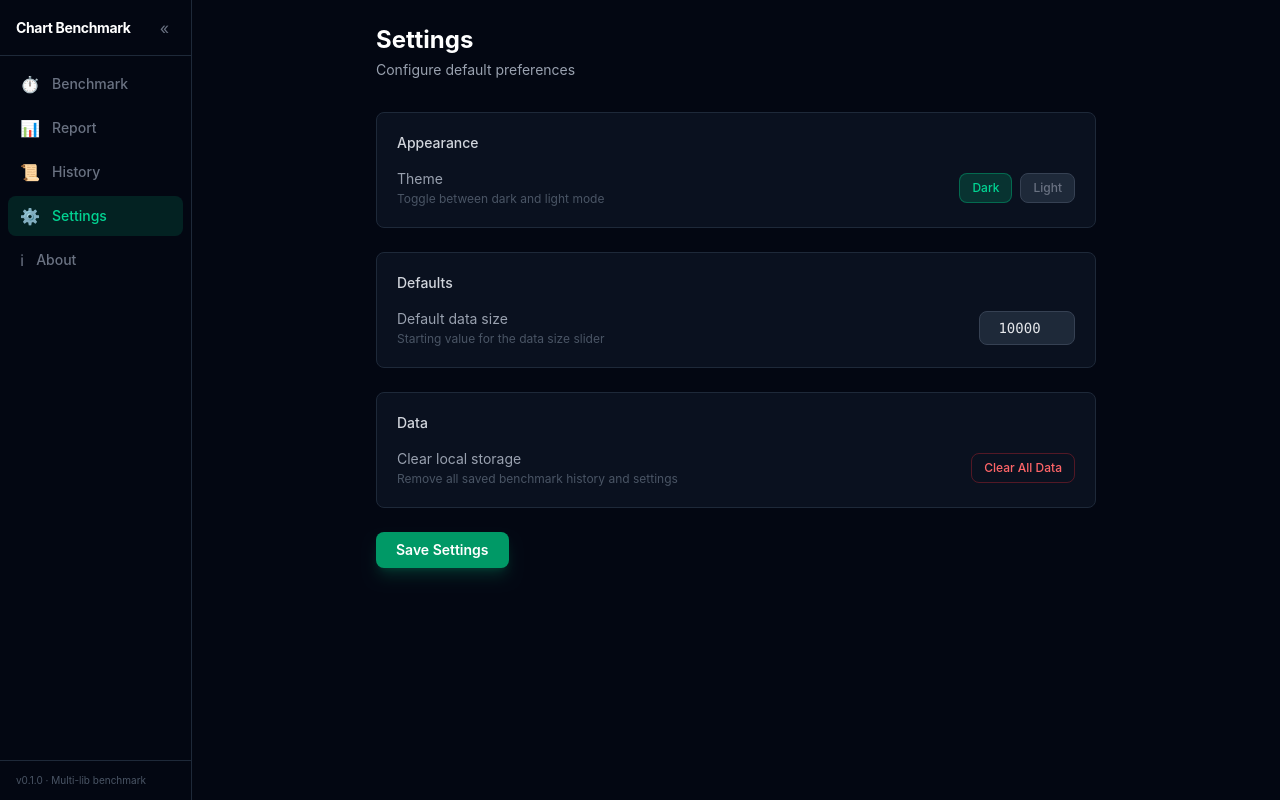
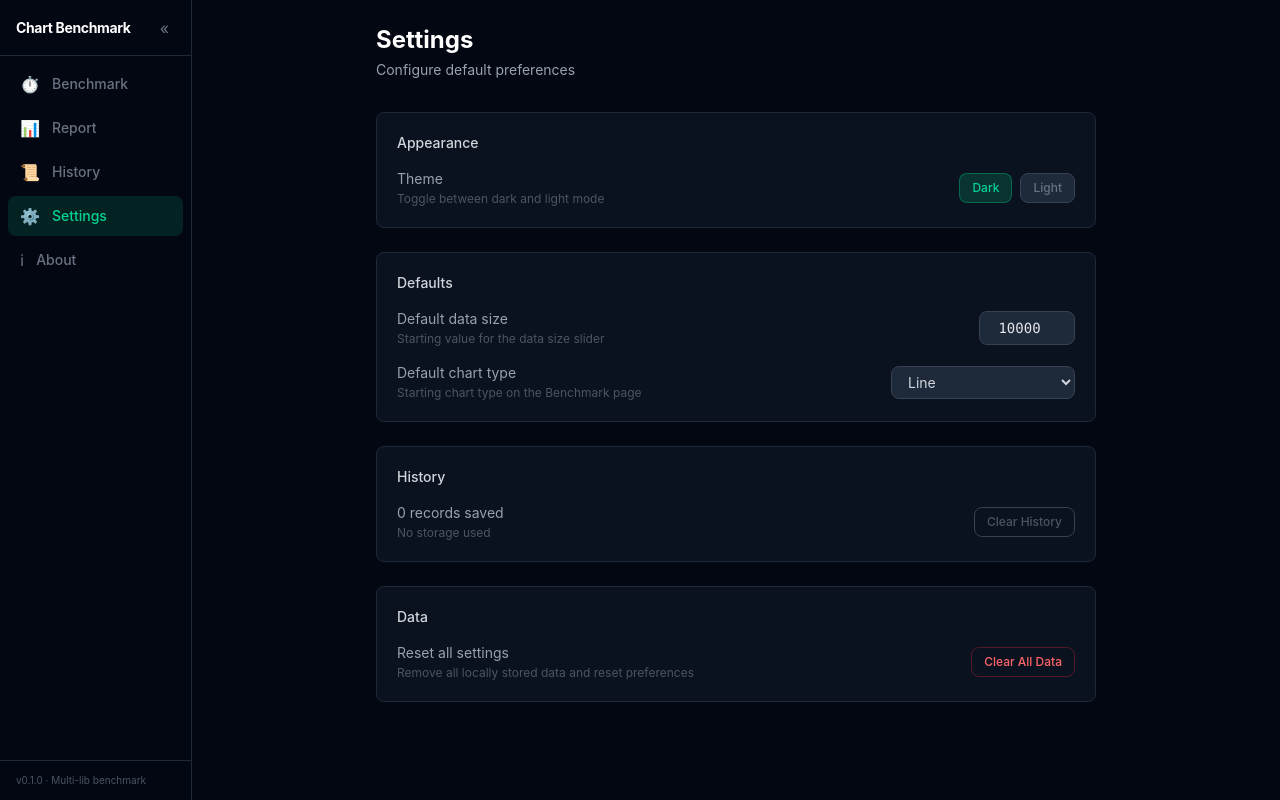
Before and after one commit to jackism336434/chart-benchmark, a React (Vite) app: page /settings in a window 1280 px wide. Built offline with nearby package versions, Linux system fonts and the light colour scheme.

Commit message:
feat: rewrite Settings page with auto-save, chart type default, history stats

```diff
--- a/src/pages/SettingsPage.tsx
+++ b/src/pages/SettingsPage.tsx
@@ -1,46 +1,53 @@
-import { useState, useEffect } from 'react'
+import { useState } from 'react'
+import { loadTheme, saveTheme, loadDefaultSize, saveDefaultSize, loadDefaultChartType, saveDefaultChartType, getHistoryStats, STORAGE_KEYS, DEFAULT_SIZE } from '../utils/defaults'
+import type { ChartType } from '../components/charts/types'
 
-const THEME_KEY = 'chart-benchmark-theme'
-const DEFAULT_SIZE_KEY = 'chart-benchmark-default-size'
-const HISTORY_KEY = 'chart-benchmark-history'
-
-function loadTheme(): 'dark' | 'light' {
-  try {
-    return (localStorage.getItem(THEME_KEY) as 'dark' | 'light') || 'dark'
-  } catch {
-    return 'dark'
-  }
-}
-
-function saveTheme(theme: 'dark' | 'light') {
-  localStorage.setItem(THEME_KEY, theme)
-}
-
-function loadDefaultSize(): number {
-  try {
-    return Number(localStorage.getItem(DEFAULT_SIZE_KEY)) || 10000
-  } catch {
-    return 10000
-  }
-}
-
-function saveDefaultSize(size: number) {
-  localStorage.setItem(DEFAULT_SIZE_KEY, String(size))
-}
+const CHART_TYPE_OPTIONS: { value: ChartType; label: string }[] = [
+  { value: 'business', label: 'Business (Bar)' },
+  { value: 'line', label: 'Line' },
+  { value: 'scatter', label: 'Scatter' },
+  { value: 'market', label: 'Market (Candlestick)' },
+]
 
 export function SettingsPage() {
   const [theme, setTheme] = useState(loadTheme)
   const [defaultSize, setDefaultSize] = useState(loadDefaultSize)
-  const [saved, setSaved] = useState(false)
+  const [defaultChartType, setDefaultChartType] = useState(loadDefaultChartType)
+  const [stats, setStats] = useState(getHistoryStats)
 
-  useEffect(() => {
-    saveTheme(theme)
-    saveDefaultSize(defaultSize)
-  }, [theme, defaultSize])
+  const handleThemeChange = (t: 'dark' | 'light') => {
+    setTheme(t)
+    saveTheme(t)
+  }
 
-  const handleSave = () => {
-    setSaved(true)
-    setTimeout(() => setSaved(false), 1500)
+  const handleSizeChange = (size: number) => {
+    setDefaultSize(size)
+    saveDefaultSize(size)
+  }
+
+  const handleChartTypeChange = (type: string) => {
+    setDefaultChartType(type)
+    saveDefaultChartType(type)
+  }
+
+  const handleClearAll = () => {
+    if (confirm('Clear all locally stored data? This cannot be undone.')) {
+      localStorage.removeItem(STORAGE_KEYS.history)
+      localStorage.removeItem(STORAGE_KEYS.theme)
+      localStorage.removeItem(STORAGE_KEYS.defaultSize)
+      localStorage.removeItem(STORAGE_KEYS.defaultChartType)
+      setTheme('dark')
+      setDefaultSize(DEFAULT_SIZE)
+      setDefaultChartType('line')
+      setStats({ count: 0, sizeKB: 0 })
+    }
+  }
+
+  const handleClearHistory = () => {
+    if (confirm('Clear all benchmark history? This cannot be undone.')) {
+      localStorage.removeItem(STORAGE_KEYS.history)
+      setStats(getHistoryStats())
+    }
   }
 
   return (
@@ -62,7 +69,7 @@ export function SettingsPage() {
             </div>
             <div className="flex items-center gap-2">
               <button
-                onClick={() => setTheme('dark')}
+                onClick={() => handleThemeChange('dark')}
                 className={`px-3 py-1.5 rounded-lg text-xs font-medium transition-colors ${
                   theme === 'dark'
                     ? 'bg-emerald-500/20 text-emerald-400 border border-emerald-500/40'
@@ -72,7 +79,7 @@ export function SettingsPage() {
                 Dark
               </button>
               <button
-                onClick={() => setTheme('light')}
+                onClick={() => handleThemeChange('light')}
                 className={`px-3 py-1.5 rounded-lg text-xs font-medium transition-colors ${
                   theme === 'light'
                     ? 'bg-emerald-500/20 text-emerald-400 border border-emerald-500/40'
@@ -90,6 +97,7 @@ export function SettingsPage() {
 
         <section className="rounded-lg border border-gray-800 bg-gray-900/60 p-5">
           <h2 className="text-sm font-medium text-gray-300 mb-4">Defaults</h2>
+          <div className="space-y-4">
             <div className="flex items-center justify-between">
               <div>
                 <div className="text-sm text-gray-400">Default data size</div>
@@ -98,9 +106,50 @@ export function SettingsPage() {
               <input
                 type="number"
                 value={defaultSize}
-              onChange={(e) => setDefaultSize(Number(e.target.value))}
+                onChange={(e) => handleSizeChange(Number(e.target.value))}
                 className="w-24 px-3 py-1.5 rounded-lg bg-gray-800 border border-gray-700 text-gray-200 font-mono text-sm text-center focus:outline-none focus:ring-1 focus:ring-emerald-500/50"
               />
+            </div>
+            <div className="flex items-center justify-between">
+              <div>
+                <div className="text-sm text-gray-400">Default chart type</div>
+                <div className="text-xs text-gray-600 mt-0.5">Starting chart type on the Benchmark page</div>
+              </div>
+              <select
+                value={defaultChartType}
+                onChange={(e) => handleChartTypeChange(e.target.value)}
+                className="px-3 py-1.5 rounded-lg bg-gray-800 border border-gray-700 text-sm text-gray-300 focus:outline-none focus:ring-1 focus:ring-emerald-500/50"
+              >
+                {CHART_TYPE_OPTIONS.map((opt) => (
+                  <option key={opt.value} value={opt.value}>{opt.label}</option>
+                ))}
+              </select>
+            </div>
+          </div>
+        </section>
+
+        <section className="rounded-lg border border-gray-800 bg-gray-900/60 p-5">
+          <h2 className="text-sm font-medium text-gray-300 mb-4">History</h2>
+          <div className="flex items-center justify-between">
+            <div>
+              <div className="text-sm text-gray-400">
+                {stats.count} record{stats.count !== 1 ? 's' : ''} saved
+              </div>
+              <div className="text-xs text-gray-600 mt-0.5">
+                {stats.sizeKB > 0 ? `${stats.sizeKB} KB used in local storage` : 'No storage used'}
+              </div>
+            </div>
+            <button
+              onClick={handleClearHistory}
+              disabled={stats.count === 0}
+              className={`px-3 py-1.5 rounded-lg text-xs font-medium border transition-colors ${
+                stats.count === 0
+                  ? 'text-gray-600 border-gray-700 cursor-not-allowed'
+                  : 'text-amber-400 border-amber-500/30 hover:bg-amber-500/10'
+              }`}
+            >
+              Clear History
+            </button>
           </div>
         </section>
 
@@ -108,32 +157,17 @@ export function SettingsPage() {
           <h2 className="text-sm font-medium text-gray-300 mb-4">Data</h2>
           <div className="flex items-center justify-between">
             <div>
-              <div className="text-sm text-gray-400">Clear local storage</div>
-              <div className="text-xs text-gray-600 mt-0.5">Remove all saved benchmark history and settings</div>
+              <div className="text-sm text-gray-400">Reset all settings</div>
+              <div className="text-xs text-gray-600 mt-0.5">Remove all locally stored data and reset preferences</div>
             </div>
             <button
-              onClick={() => {
-                if (confirm('Clear all locally stored data? This cannot be undone.')) {
-                  localStorage.removeItem(HISTORY_KEY)
-                  localStorage.removeItem(THEME_KEY)
-                  localStorage.removeItem(DEFAULT_SIZE_KEY)
-                  setTheme('dark')
-                  setDefaultSize(10000)
-                }
-              }}
+              onClick={handleClearAll}
               className="px-3 py-1.5 rounded-lg text-xs font-medium text-red-400 border border-red-500/30 hover:bg-red-500/10 transition-colors"
             >
               Clear All Data
             </button>
           </div>
         </section>
-
-        <button
-          onClick={handleSave}
-          className="px-5 py-2 rounded-lg text-sm font-semibold bg-emerald-600 text-white hover:bg-emerald-500 active:scale-95 shadow-lg shadow-emerald-500/20 transition-all duration-150"
-        >
-          {saved ? '✓ Saved' : 'Save Settings'}
-        </button>
       </div>
     </div>
   )
```
Lines whose indentation alone changed are shown as unchanged.
